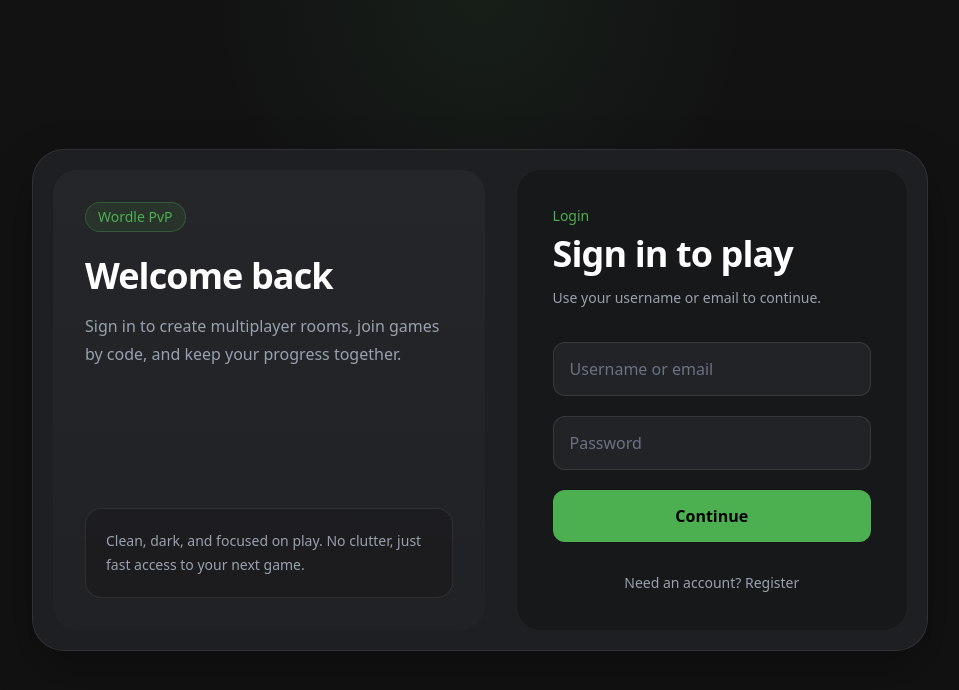
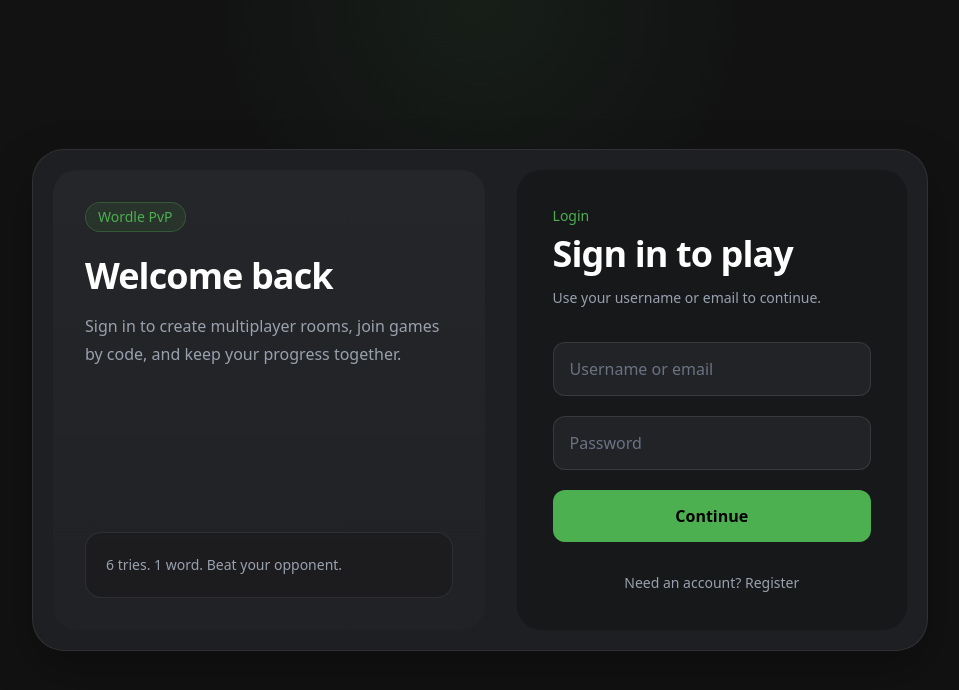
Before and after one commit to rrrautela/wordle-pvp, a React (Vite) app in the folder frontend/: page /login in a window 1280 px wide. Shown: the top 690 px of the page, without its empty margins (160-1119 px from the left). Built offline with nearby package versions, Linux system fonts and the light colour scheme; no server answers; the HTML template or start-up script is replaced by a standard one.

Commit message:
Update login page description text

```diff
--- a/frontend/src/pages/Login.jsx
+++ b/frontend/src/pages/Login.jsx
@@ -81,7 +81,7 @@ export default function Login({ setUser }) {
             </div>
 
             <div className="rounded-2xl border border-white/8 bg-black/15 p-5 text-sm leading-6 text-gray-400">
-              Clean, dark, and focused on play. No clutter, just fast access to your next game.
+              6 tries. 1 word. Beat your opponent.
             </div>
           </div>
 
```
